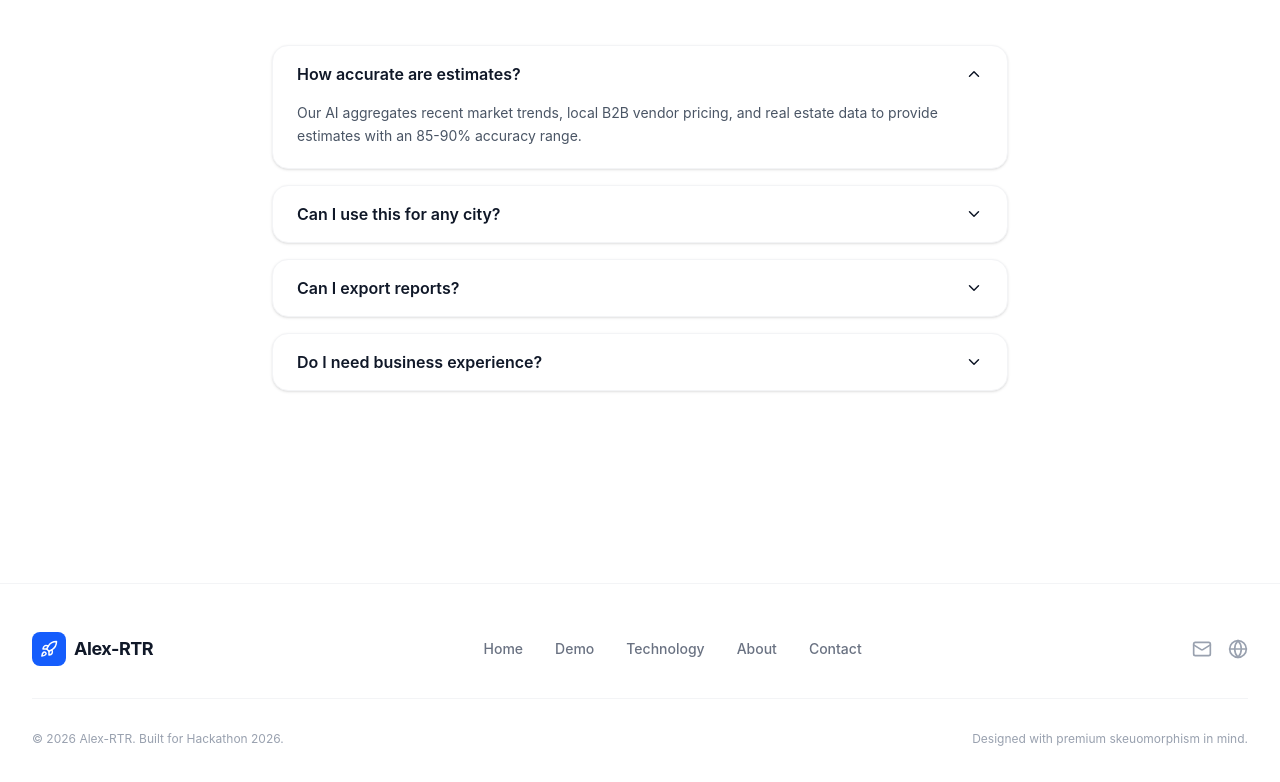
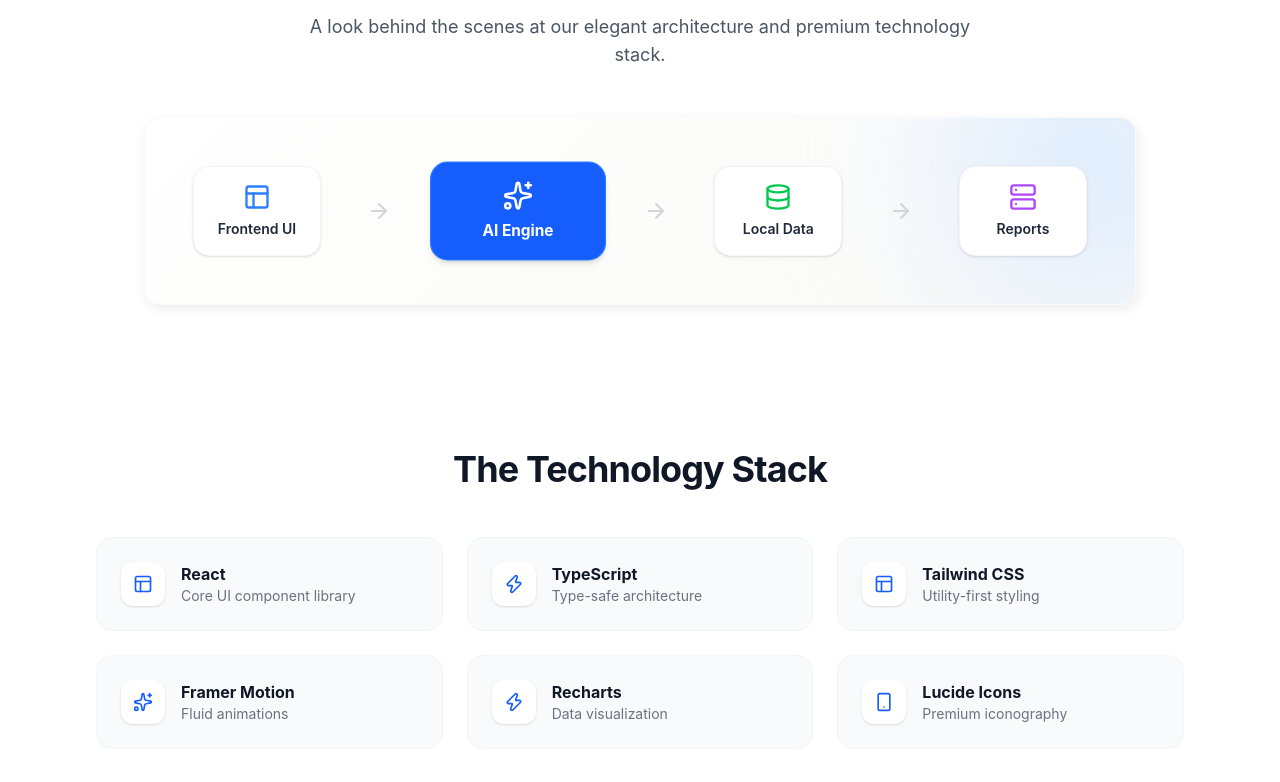
Before and after one commit to Ewan-Dkhar/Alex-RTR, a React (Vite) app in the folder frontend/: page /how-it-works in a window 1280 px wide. Shown: the part 1618-2400 px from the top of the page. Built offline with nearby package versions, Linux system fonts and the light colour scheme.

Commit message:
Merged the 2 pages

```diff
--- a/frontend/src/App.tsx
+++ b/frontend/src/App.tsx
@@ -5,7 +5,6 @@
 import { Home } from "./pages/Home"
 import { Demo } from "./pages/Demo"
 import { HowItWorks } from "./pages/HowItWorks"
-import { Technology } from "./pages/Technology"
 import { About } from "./pages/About"
 
 function ScrollToTop() {
@@ -29,7 +28,6 @@
             <Route path="/" element={<Home />} />
             <Route path="/demo" element={<Demo />} />
             <Route path="/how-it-works" element={<HowItWorks />} />
-            <Route path="/technology" element={<Technology />} />
             <Route path="/about" element={<About />} />
           </Routes>
         </main>
--- a/frontend/src/components/layout/Footer.tsx
+++ b/frontend/src/components/layout/Footer.tsx
@@ -16,7 +16,7 @@
           <nav className="flex flex-wrap justify-center gap-x-8 gap-y-4">
             <Link to="/" className="text-gray-500 hover:text-blue-600 font-medium text-sm">Home</Link>
             <Link to="/demo" className="text-gray-500 hover:text-blue-600 font-medium text-sm">Demo</Link>
-            <Link to="/how-it-works" className="text-gray-500 hover:text-blue-600 font-medium text-sm">Technology</Link>
+            <Link to="/how-it-works" className="text-gray-500 hover:text-blue-600 font-medium text-sm">How It Works</Link>
             <Link to="/about" className="text-gray-500 hover:text-blue-600 font-medium text-sm">About</Link>
             <a href="#" className="text-gray-500 hover:text-blue-600 font-medium text-sm">Contact</a>
           </nav>
--- a/frontend/src/components/layout/Navbar.tsx
+++ b/frontend/src/components/layout/Navbar.tsx
@@ -13,7 +13,6 @@
     { name: "Home", path: "/" },
     { name: "Demo", path: "/demo" },
     { name: "How It Works", path: "/how-it-works" },
-    { name: "Technology", path: "/technology" },
     { name: "About", path: "/about" },
   ]
 
--- a/frontend/src/pages/HowItWorks.tsx
+++ b/frontend/src/pages/HowItWorks.tsx
@@ -1,5 +1,5 @@
 import { motion } from "framer-motion"
-import { Check, X, ChevronDown } from "lucide-react"
+import { Check, X, ChevronDown, Database, Layout, Server, Sparkles, Zap, Smartphone, ArrowRight } from "lucide-react"
 import { SectionHeading } from "../components/ui/SectionHeading"
 import { Card } from "../components/ui/Card"
 import { mockFAQs } from "../data/mockData"
@@ -12,6 +12,15 @@
   { title: "AI planning engine runs", desc: "The AI synthesizes your answers and builds a structural model." },
   { title: "Local data enriches outputs", desc: "Real estate and vendor data specific to your city are pulled in." },
   { title: "Receive launch roadmap", desc: "Get a downloadable report with your budget, pricing strategy, and vendor matches." }
+];
+
+const stack = [
+  { name: "React", desc: "Core UI component library", icon: Layout },
+  { name: "TypeScript", desc: "Type-safe architecture", icon: Zap },
+  { name: "Tailwind CSS", desc: "Utility-first styling", icon: Layout },
+  { name: "Framer Motion", desc: "Fluid animations", icon: Sparkles },
+  { name: "Recharts", desc: "Data visualization", icon: Zap },
+  { name: "Lucide Icons", desc: "Premium iconography", icon: Smartphone }
 ];
 
 export function HowItWorks() {
@@ -92,8 +101,68 @@
         </div>
       </section>
 
+      {/* Architecture Visual */}
+      <section className="max-w-5xl mx-auto px-4 py-24 mb-12">
+        <SectionHeading title="Architecture & Engine" subtitle="A look behind the scenes at our elegant architecture and premium technology stack." />
+        <Card variant="raised" className="p-8 md:p-12 relative overflow-hidden bg-skeuo-white mt-12">
+          <div className="absolute top-0 right-0 w-64 h-64 bg-blue-100 rounded-full blur-[80px] -mr-20 -mt-20"></div>
+
+          <div className="flex flex-col md:flex-row items-center justify-between gap-6 relative z-10">
+            <div className="bg-white p-4 rounded-2xl shadow-sm border border-gray-100 flex flex-col items-center w-full md:w-32">
+              <Layout className="text-blue-500 mb-2" size={28} />
+              <span className="font-semibold text-sm">Frontend UI</span>
+            </div>
+
+            <ArrowRight className="text-gray-300 hidden md:block" />
+
+            <div className="bg-blue-600 text-white p-4 rounded-2xl shadow-md border border-blue-500 flex flex-col items-center w-full md:w-40 scale-110">
+              <Sparkles className="mb-2" size={28} />
+              <span className="font-bold text-sm">AI Engine</span>
+            </div>
+
+            <ArrowRight className="text-gray-300 hidden md:block" />
+
+            <div className="bg-white p-4 rounded-2xl shadow-sm border border-gray-100 flex flex-col items-center w-full md:w-32">
+              <Database className="text-green-500 mb-2" size={28} />
+              <span className="font-semibold text-sm">Local Data</span>
+            </div>
+
+            <ArrowRight className="text-gray-300 hidden md:block" />
+
+            <div className="bg-white p-4 rounded-2xl shadow-sm border border-gray-100 flex flex-col items-center w-full md:w-32">
+              <Server className="text-purple-500 mb-2" size={28} />
+              <span className="font-semibold text-sm">Reports</span>
+            </div>
+          </div>
+        </Card>
+      </section>
+
+      {/* Tech Stack Grid */}
+      <section className="max-w-6xl mx-auto px-4 sm:px-6 lg:px-8 mb-24">
+        <SectionHeading title="The Technology Stack" />
+        <div className="grid grid-cols-2 md:grid-cols-3 gap-6">
+          {stack.map((item, i) => (
+            <motion.div
+              key={i}
+              whileHover={{ y: -5, scale: 1.02 }}
+              initial={{ opacity: 0, y: 20 }}
+              whileInView={{ opacity: 1, y: 0 }}
+              viewport={{ once: true }}
+              transition={{ delay: i * 0.1 }}
+              className="bg-gray-50 border border-gray-100 rounded-2xl p-6 flex items-start gap-4 hover:shadow-[var(--shadow-skeuo-hover)] transition-all duration-300 cursor-default"
+            >
+              <div className="bg-white p-3 rounded-xl shadow-sm"><item.icon size={20} className="text-blue-600"/></div>
+              <div>
+                <h3 className="font-bold text-gray-900">{item.name}</h3>
+                <p className="text-sm text-gray-500">{item.desc}</p>
+              </div>
+            </motion.div>
+          ))}
+        </div>
+      </section>
+
       {/* FAQ */}
-      <section className="max-w-3xl mx-auto px-4 py-24">
+      <section className="max-w-3xl mx-auto px-4 py-24 bg-skeuo-white rounded-t-3xl">
         <SectionHeading title="Frequently Asked Questions" />
         <div className="space-y-4">
           {mockFAQs.map((faq, idx) => (
--- a/frontend/src/pages/Technology.tsx
+++ /dev/null
@@ -1,85 +0,0 @@
-import { motion } from "framer-motion"
-import { Database, Layout, Server, Sparkles, Zap, Smartphone, ArrowRight } from "lucide-react"
-import { SectionHeading } from "../components/ui/SectionHeading"
-import { Card } from "../components/ui/Card"
-
-const stack = [
-  { name: "React", desc: "Core UI component library", icon: Layout },
-  { name: "TypeScript", desc: "Type-safe architecture", icon: Zap },
-  { name: "Tailwind CSS", desc: "Utility-first styling", icon: Layout },
-  { name: "Framer Motion", desc: "Fluid animations", icon: Sparkles },
-  { name: "Recharts", desc: "Data visualization", icon: Zap },
-  { name: "Lucide Icons", desc: "Premium iconography", icon: Smartphone }
-]
-
-export function Technology() {
-  return (
-    <div className="bg-white pt-12 pb-24">
-      <section className="text-center py-16 px-4">
-        <h1 className="text-4xl md:text-5xl font-bold text-gray-900 mb-6">How Alex-RTR Works</h1>
-        <p className="text-xl text-gray-600 max-w-2xl mx-auto">
-          A look behind the scenes at our elegant architecture and premium technology stack.
-        </p>
-      </section>
-
-      {/* Architecture Visual */}
-      <section className="max-w-5xl mx-auto px-4 mb-24">
-        <Card variant="raised" className="p-8 md:p-12 relative overflow-hidden bg-skeuo-white">
-          <div className="absolute top-0 right-0 w-64 h-64 bg-blue-100 rounded-full blur-[80px] -mr-20 -mt-20"></div>
-
-          <div className="flex flex-col md:flex-row items-center justify-between gap-6 relative z-10">
-            <div className="bg-white p-4 rounded-2xl shadow-sm border border-gray-100 flex flex-col items-center w-full md:w-32">
-              <Layout className="text-blue-500 mb-2" size={28} />
-              <span className="font-semibold text-sm">Frontend UI</span>
-            </div>
-
-            <ArrowRight className="text-gray-300 hidden md:block" />
-
-            <div className="bg-blue-600 text-white p-4 rounded-2xl shadow-md border border-blue-500 flex flex-col items-center w-full md:w-40 scale-110">
-              <Sparkles className="mb-2" size={28} />
-              <span className="font-bold text-sm">AI Engine</span>
-            </div>
-
-            <ArrowRight className="text-gray-300 hidden md:block" />
-
-            <div className="bg-white p-4 rounded-2xl shadow-sm border border-gray-100 flex flex-col items-center w-full md:w-32">
-              <Database className="text-green-500 mb-2" size={28} />
-              <span className="font-semibold text-sm">Local Data</span>
-            </div>
-
-            <ArrowRight className="text-gray-300 hidden md:block" />
-
-            <div className="bg-white p-4 rounded-2xl shadow-sm border border-gray-100 flex flex-col items-center w-full md:w-32">
-              <Server className="text-purple-500 mb-2" size={28} />
-              <span className="font-semibold text-sm">Reports</span>
-            </div>
-          </div>
-        </Card>
-      </section>
-
-      {/* Tech Stack Grid */}
-      <section className="max-w-6xl mx-auto px-4 sm:px-6 lg:px-8 mb-24">
-        <SectionHeading title="The Technology Stack" />
-        <div className="grid grid-cols-2 md:grid-cols-3 gap-6">
-          {stack.map((item, i) => (
-            <motion.div
-              key={i}
-              whileHover={{ y: -5, scale: 1.02 }}
-              initial={{ opacity: 0, y: 20 }}
-              whileInView={{ opacity: 1, y: 0 }}
-              viewport={{ once: true }}
-              transition={{ delay: i * 0.1 }}
-              className="bg-gray-50 border border-gray-100 rounded-2xl p-6 flex items-start gap-4 hover:shadow-[var(--shadow-skeuo-hover)] transition-all duration-300 cursor-default"
-            >
-              <div className="bg-white p-3 rounded-xl shadow-sm"><item.icon size={20} className="text-blue-600"/></div>
-              <div>
-                <h3 className="font-bold text-gray-900">{item.name}</h3>
-                <p className="text-sm text-gray-500">{item.desc}</p>
-              </div>
-            </motion.div>
-          ))}
-        </div>
-      </section>
-    </div>
-  )
-}
```
Also changed, not shown: frontend/public/matrix_background2.png (added).
